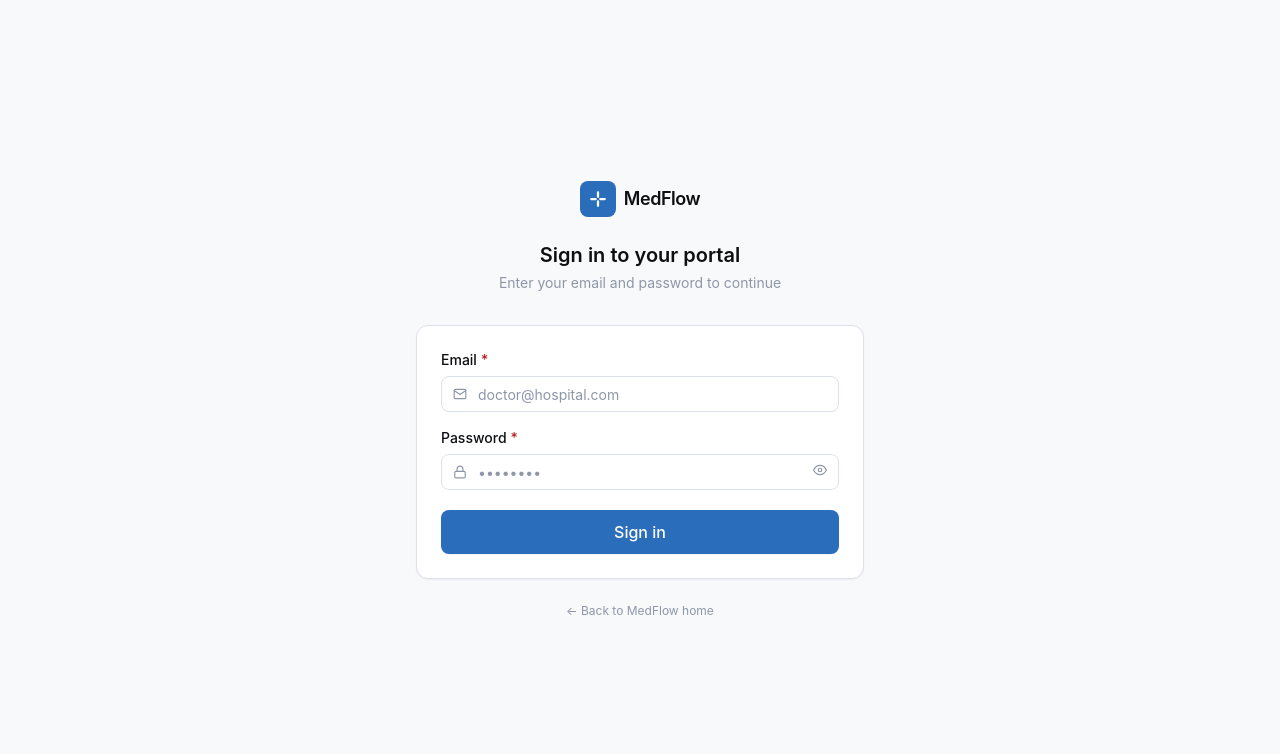
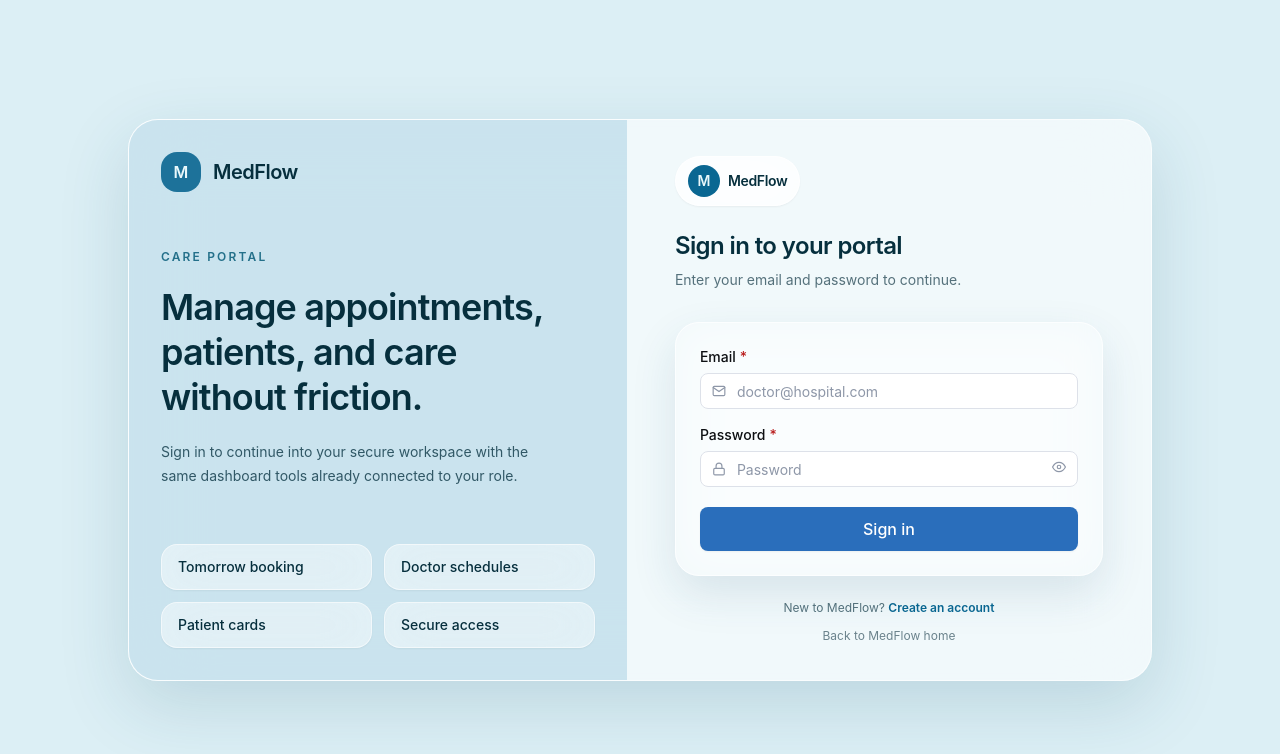
Before and after one commit to kunj-web/medflow-frontend, a Next.js app: page /login in a window 1280 px wide. Shown: the top 754 px of the page. Built offline with nearby package versions, Linux system fonts and the light colour scheme; no server answers.

Commit message:
fix(frontend): polish auth pages and resolve hero card overlap

```diff
--- a/app/(auth)/login/LoginForm.tsx
+++ b/app/(auth)/login/LoginForm.tsx
@@ -69,24 +69,50 @@ export default function LoginForm() {
   }
 
   return (
-    <div className="min-h-screen bg-[var(--gray-50)] flex items-center justify-center px-4">
+    <div className="min-h-screen bg-[#dceff5] px-4 py-8">
+      <div className="mx-auto flex min-h-[calc(100vh-4rem)] w-full max-w-5xl items-center">
+        <div className="grid w-full overflow-hidden rounded-[30px] border border-white/60 bg-white/60 shadow-[0_24px_70px_rgba(24,86,115,0.16)] backdrop-blur-2xl lg:grid-cols-[0.95fr_1fr]">
+          <aside className="hidden min-h-[560px] flex-col justify-between bg-[#b9dbe8]/70 p-8 text-[#062f3d] lg:flex">
+            <Link href="/" className="inline-flex items-center gap-3">
+              <div className="flex h-10 w-10 items-center justify-center rounded-2xl bg-[#0a6792]/90 text-base font-semibold text-[#eaf8fb]">
+                M
+              </div>
+              <span className="text-xl font-semibold tracking-tight">MedFlow</span>
+            </Link>
+            <div className="space-y-5">
+              <p className="text-xs font-semibold uppercase tracking-[0.18em] text-[#24708a]">
+                Care portal
+              </p>
+              <h2 className="max-w-sm text-4xl font-semibold leading-tight tracking-tight">
+                Manage appointments, patients, and care without friction.
+              </h2>
+              <p className="max-w-sm text-sm leading-6 text-[#315866]">
+                Sign in to continue into your secure workspace with the same dashboard tools already connected to your role.
+              </p>
+            </div>
+            <div className="grid grid-cols-2 gap-3">
+              {["Tomorrow booking", "Doctor schedules", "Patient cards", "Secure access"].map((item) => (
+                <div key={item} className="rounded-2xl border border-white/55 bg-white/45 px-4 py-3 text-sm font-medium shadow-sm backdrop-blur-xl">
+                  {item}
+                </div>
+              ))}
+            </div>
+          </aside>
+
+          <main className="flex items-center justify-center px-5 py-8 sm:px-8 lg:px-12">
             <div className="w-full max-w-md">
-        {/* Logo + heading */}
-        <div className="text-center mb-8">
-          <Link href="/" className="inline-flex items-center gap-2 mb-6 group">
-            <div className="w-9 h-9 rounded-[var(--radius-md)] bg-[var(--accent)] flex items-center justify-center">
-              <svg width="18" height="18" viewBox="0 0 16 16" fill="none">
-                <path d="M8 2v4M8 10v4M2 8h4M10 8h4" stroke="white" strokeWidth="2" strokeLinecap="round"/>
-              </svg>
+              <div className="mb-8 text-center lg:text-left">
+                <Link href="/" className="mb-6 inline-flex items-center gap-2 rounded-full border border-white/70 bg-white/70 px-3 py-2 shadow-sm backdrop-blur-xl transition-colors hover:bg-white">
+                  <div className="flex h-8 w-8 items-center justify-center rounded-full bg-[#0a6792] text-sm font-semibold text-[#eaf8fb]">
+                    M
                   </div>
-            <span className="font-semibold text-[var(--text-primary)] text-lg tracking-tight">MedFlow</span>
+                  <span className="text-sm font-semibold tracking-tight text-[#062f3d]">MedFlow</span>
                 </Link>
-          <h1 className="text-xl font-semibold text-[var(--text-primary)] mb-1">Sign in to your portal</h1>
-          <p className="text-sm text-[var(--text-muted)]">Enter your email and password to continue</p>
+                <h1 className="text-2xl font-semibold tracking-tight text-[#062f3d]">Sign in to your portal</h1>
+                <p className="mt-2 text-sm text-[#55717b]">Enter your email and password to continue.</p>
               </div>
 
-        {/* Form card */}
-        <div className="card p-6">
+              <div className="rounded-[24px] border border-white/70 bg-white/72 p-5 shadow-[0_18px_45px_rgba(24,86,115,0.12)] backdrop-blur-xl sm:p-6">
           {globalError && (
             <div className="mb-5 px-4 py-3 rounded-[var(--radius-md)] bg-[var(--error-bg)] border border-red-200 flex items-start gap-3">
               <svg className="w-4 h-4 text-[var(--error)] mt-0.5 shrink-0" viewBox="0 0 24 24" fill="none" stroke="currentColor" strokeWidth="2" strokeLinecap="round">
@@ -117,7 +143,7 @@ export default function LoginForm() {
             <Input
               label="Password"
               type={showPassword ? "text" : "password"}
-              placeholder="••••••••"
+              placeholder="Password"
               value={form.password}
               onChange={handleChange("password")}
               error={fieldErrors.password}
@@ -153,16 +179,25 @@ export default function LoginForm() {
             />
 
             <Button type="submit" variant="primary" size="lg" loading={loading} className="w-full mt-1">
-              {loading ? "Signing in…" : "Sign in"}
+              {loading ? "Signing in..." : "Sign in"}
             </Button>
           </form>
               </div>
 
-        <p className="text-center text-xs text-[var(--text-muted)] mt-6">
-          <Link href="/" className="hover:text-[var(--text-secondary)] transition-colors">
-            ← Back to MedFlow home
+              <p className="mt-6 text-center text-xs text-[#55717b]">
+                New to MedFlow?{" "}
+                <Link href="/register" className="font-semibold text-[#0a6792] transition-colors hover:text-[#064c68]">
+                  Create an account
                 </Link>
               </p>
+              <p className="mt-3 text-center text-xs text-[#6b838c]">
+                <Link href="/" className="transition-colors hover:text-[#062f3d]">
+                  Back to MedFlow home
+                </Link>
+              </p>
+            </div>
+          </main>
+        </div>
       </div>
     </div>
   );
--- a/app/(auth)/register/RegisterForm.tsx
+++ b/app/(auth)/register/RegisterForm.tsx
@@ -194,20 +194,19 @@ export default function RegisterForm() {
 
   if (success) {
     return (
-      <div className="min-h-screen bg-[var(--gray-50)] flex items-center justify-center px-4">
-        <div className="w-full max-w-md">
-          <div className="text-center mb-8">
-            <Link href="/" className="inline-flex items-center gap-2 mb-6">
-              <div className="w-9 h-9 rounded-[var(--radius-md)] bg-[var(--accent)] flex items-center justify-center">
-                <svg width="18" height="18" viewBox="0 0 16 16" fill="none">
-                  <path d="M8 2v4M8 10v4M2 8h4M10 8h4" stroke="white" strokeWidth="2" strokeLinecap="round"/>
-                </svg>
+      <div className="min-h-screen bg-[#dceff5] px-4 py-8">
+        <div className="mx-auto flex min-h-[calc(100vh-4rem)] w-full max-w-3xl items-center justify-center">
+          <div className="w-full rounded-[30px] border border-white/65 bg-white/68 p-5 shadow-[0_24px_70px_rgba(24,86,115,0.16)] backdrop-blur-2xl sm:p-8">
+            <div className="mb-8 text-center">
+              <Link href="/" className="inline-flex items-center gap-2 rounded-full border border-white/70 bg-white/70 px-3 py-2 shadow-sm backdrop-blur-xl transition-colors hover:bg-white">
+                <div className="flex h-8 w-8 items-center justify-center rounded-full bg-[#0a6792] text-sm font-semibold text-[#eaf8fb]">
+                  M
                 </div>
-              <span className="font-semibold text-[var(--text-primary)] text-lg tracking-tight">MedFlow</span>
+                <span className="text-sm font-semibold tracking-tight text-[#062f3d]">MedFlow</span>
               </Link>
             </div>
 
-          <div className="card p-6 flex flex-col gap-5">
+            <div className="flex flex-col gap-5 rounded-[24px] border border-white/70 bg-white/75 p-6 shadow-[0_18px_45px_rgba(24,86,115,0.12)] backdrop-blur-xl">
             <div className="flex flex-col items-center text-center gap-3">
               <div className="w-12 h-12 rounded-full flex items-center justify-center" style={{ background: "var(--success-bg)" }}>
                 <svg width="22" height="22" viewBox="0 0 24 24" fill="none" stroke="currentColor" strokeWidth="2.2" strokeLinecap="round" style={{ color: "var(--success)" }}>
@@ -222,11 +221,10 @@ export default function RegisterForm() {
               </div>
             </div>
 
-            <Link href="/login">
-              <Button variant="primary" size="lg" className="w-full">
+            <Link href="/login" className="inline-flex h-11 w-full items-center justify-center rounded-[var(--radius-md)] bg-[var(--accent)] px-6 text-base font-medium text-white shadow-sm transition-colors hover:bg-[var(--accent-hover)]">
                 Continue to login
-              </Button>
             </Link>
+            </div>
           </div>
         </div>
       </div>
@@ -234,26 +232,56 @@ export default function RegisterForm() {
   }
 
   return (
-    <div className="min-h-screen bg-[var(--gray-50)] flex items-center justify-center px-4 py-8">
-      <div className="w-full max-w-xl">
-        <div className="text-center mb-8">
-          <Link href="/" className="inline-flex items-center gap-2 mb-6 group">
-            <div className="w-9 h-9 rounded-[var(--radius-md)] bg-[var(--accent)] flex items-center justify-center">
-              <svg width="18" height="18" viewBox="0 0 16 16" fill="none">
-                <path d="M8 2v4M8 10v4M2 8h4M10 8h4" stroke="white" strokeWidth="2" strokeLinecap="round"/>
-              </svg>
+    <div className="min-h-screen bg-[#dceff5] px-4 py-8">
+      <div className="mx-auto grid min-h-[calc(100vh-4rem)] w-full max-w-6xl items-center gap-6 lg:grid-cols-[0.78fr_1fr]">
+        <aside className="hidden h-full min-h-[680px] flex-col justify-between rounded-[30px] border border-white/60 bg-[#b9dbe8]/70 p-8 text-[#062f3d] shadow-[0_24px_70px_rgba(24,86,115,0.12)] backdrop-blur-2xl lg:flex">
+          <Link href="/" className="inline-flex items-center gap-3">
+            <div className="flex h-10 w-10 items-center justify-center rounded-2xl bg-[#0a6792]/90 text-base font-semibold text-[#eaf8fb]">
+              M
             </div>
-            <span className="font-semibold text-[var(--text-primary)] text-lg tracking-tight">MedFlow</span>
+            <span className="text-xl font-semibold tracking-tight">MedFlow</span>
           </Link>
-          <h1 className="text-xl font-semibold text-[var(--text-primary)] mb-1">
+          <div className="space-y-5">
+            <p className="text-xs font-semibold uppercase tracking-[0.18em] text-[#24708a]">
+              Account setup
+            </p>
+            <h2 className="max-w-sm text-4xl font-semibold leading-tight tracking-tight">
+              Start with the right role for your care workflow.
+            </h2>
+            <p className="max-w-sm text-sm leading-6 text-[#315866]">
+              Patients get instant dashboard access. Doctors can submit profile details for review before they start managing schedules.
+            </p>
+          </div>
+          <div className="grid gap-3">
+            {[
+              "Patient appointment booking",
+              "Doctor approval flow",
+              "Hospital and clinic profiles",
+            ].map((item) => (
+              <div key={item} className="rounded-2xl border border-white/55 bg-white/45 px-4 py-3 text-sm font-medium shadow-sm backdrop-blur-xl">
+                {item}
+              </div>
+            ))}
+          </div>
+        </aside>
+
+        <main className="rounded-[30px] border border-white/65 bg-white/62 p-5 shadow-[0_24px_70px_rgba(24,86,115,0.16)] backdrop-blur-2xl sm:p-8">
+          <div className="mb-8 text-center">
+            <Link href="/" className="mb-6 inline-flex items-center gap-2 rounded-full border border-white/70 bg-white/70 px-3 py-2 shadow-sm backdrop-blur-xl transition-colors hover:bg-white">
+              <div className="flex h-8 w-8 items-center justify-center rounded-full bg-[#0a6792] text-sm font-semibold text-[#eaf8fb]">
+                M
+              </div>
+              <span className="text-sm font-semibold tracking-tight text-[#062f3d]">MedFlow</span>
+            </Link>
+            <h1 className="text-2xl font-semibold tracking-tight text-[#062f3d]">
               Create your account
             </h1>
-          <p className="text-sm text-[var(--text-muted)]">
+            <p className="mt-2 text-sm text-[#55717b]">
               Patients can log in after registration; doctors are reviewed before access.
             </p>
           </div>
 
-        <div className="card p-6">
+          <div className="rounded-[24px] border border-white/70 bg-white/74 p-5 shadow-[0_18px_45px_rgba(24,86,115,0.12)] backdrop-blur-xl sm:p-6">
           {globalError && (
             <div className="mb-5 px-4 py-3 rounded-[var(--radius-md)] bg-[var(--error-bg)] border border-red-200 flex items-start gap-3">
               <svg className="w-4 h-4 mt-0.5 shrink-0" viewBox="0 0 24 24" fill="none" stroke="currentColor" strokeWidth="2" strokeLinecap="round" style={{ color: "var(--error)" }}>
@@ -412,12 +440,13 @@ export default function RegisterForm() {
           </form>
           </div>
 
-        <p className="text-center text-xs text-[var(--text-muted)] mt-6">
+          <p className="mt-6 text-center text-xs text-[#55717b]">
           Already have an account?{" "}
-          <Link href="/login" className="font-medium hover:text-[var(--text-secondary)] transition-colors" style={{ color: "var(--accent)" }}>
+          <Link href="/login" className="font-semibold text-[#0a6792] transition-colors hover:text-[#064c68]">
             Log in
           </Link>
           </p>
+        </main>
       </div>
     </div>
   );
--- a/components/landing/Hero.tsx
+++ b/components/landing/Hero.tsx
@@ -73,12 +73,12 @@ export default function Hero() {
           <div className="absolute bottom-0 left-[50%] hidden h-[58%] w-[34%] -translate-x-2 rounded-tl-[120px] bg-[#b9ddf1]/78 md:block" />
         </div>
 
-        <div className="relative z-20 -mt-20 grid gap-4 px-5 sm:grid-cols-3 md:max-w-[610px] md:px-9">
+        <div className="relative z-20 mt-5 grid gap-4 px-5 sm:grid-cols-3 md:mt-6 md:max-w-[610px] md:px-9">
           {SERVICE_CARDS.map((card, index) => (
             <Link
               key={card.title}
               href={index === 0 ? "/appointments" : "/dashboard"}
-                className={`${card.bg} group flex min-h-[150px] flex-col justify-between rounded-[16px] border border-white/50 bg-opacity-75 p-5 text-[#052f3a] shadow-[0_16px_38px_rgba(6,68,88,0.14)] backdrop-blur-xl transition-transform duration-200 hover:-translate-y-1`}
+              className={`${card.bg} group flex min-h-[150px] flex-col justify-between rounded-[16px] border border-white/50 bg-opacity-75 p-5 text-[#052f3a] shadow-[0_16px_38px_rgba(6,68,88,0.14)] backdrop-blur-xl transition-transform duration-200 hover:-translate-y-1`}
             >
               <div>{card.icon}</div>
               <div className="flex items-end justify-between gap-3">
```
Also changed, not shown: components/landing/LandingNav.tsx (+16 -19 lines). Lines whose indentation alone changed are shown as unchanged.
